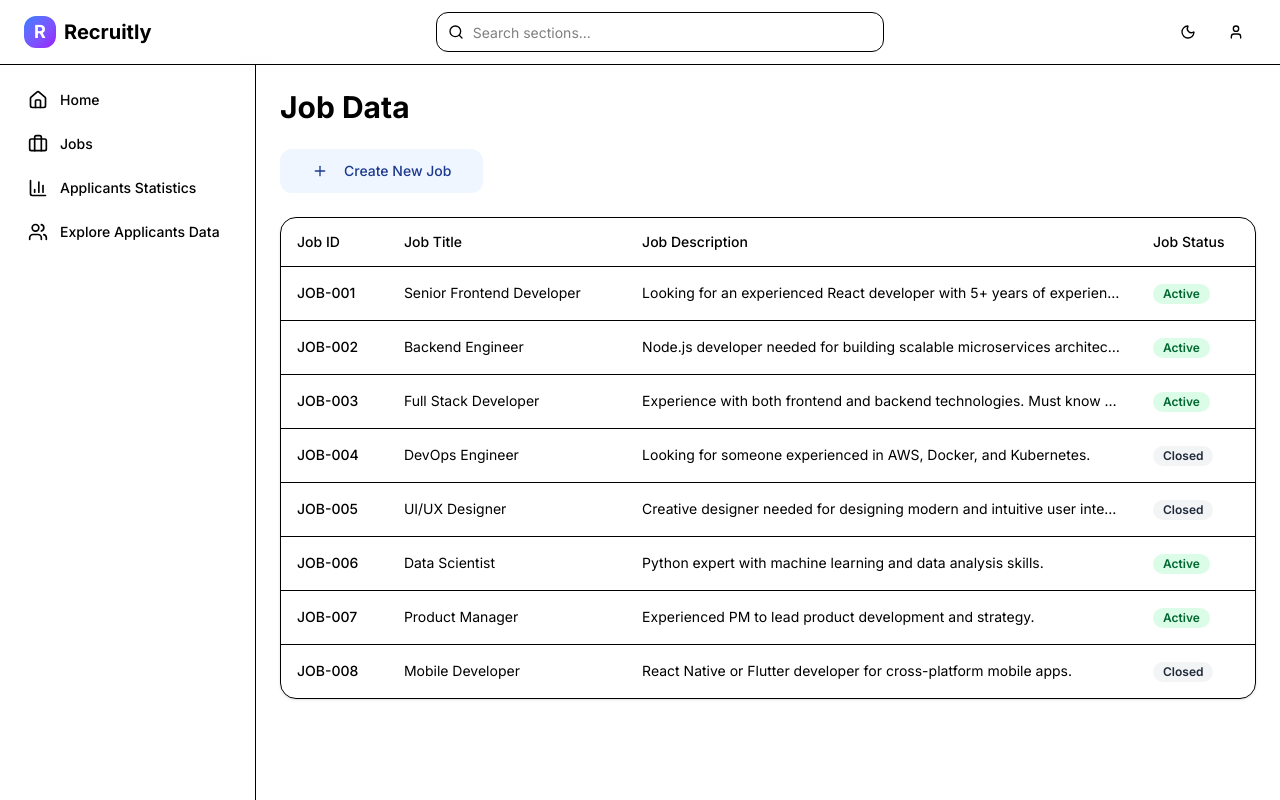
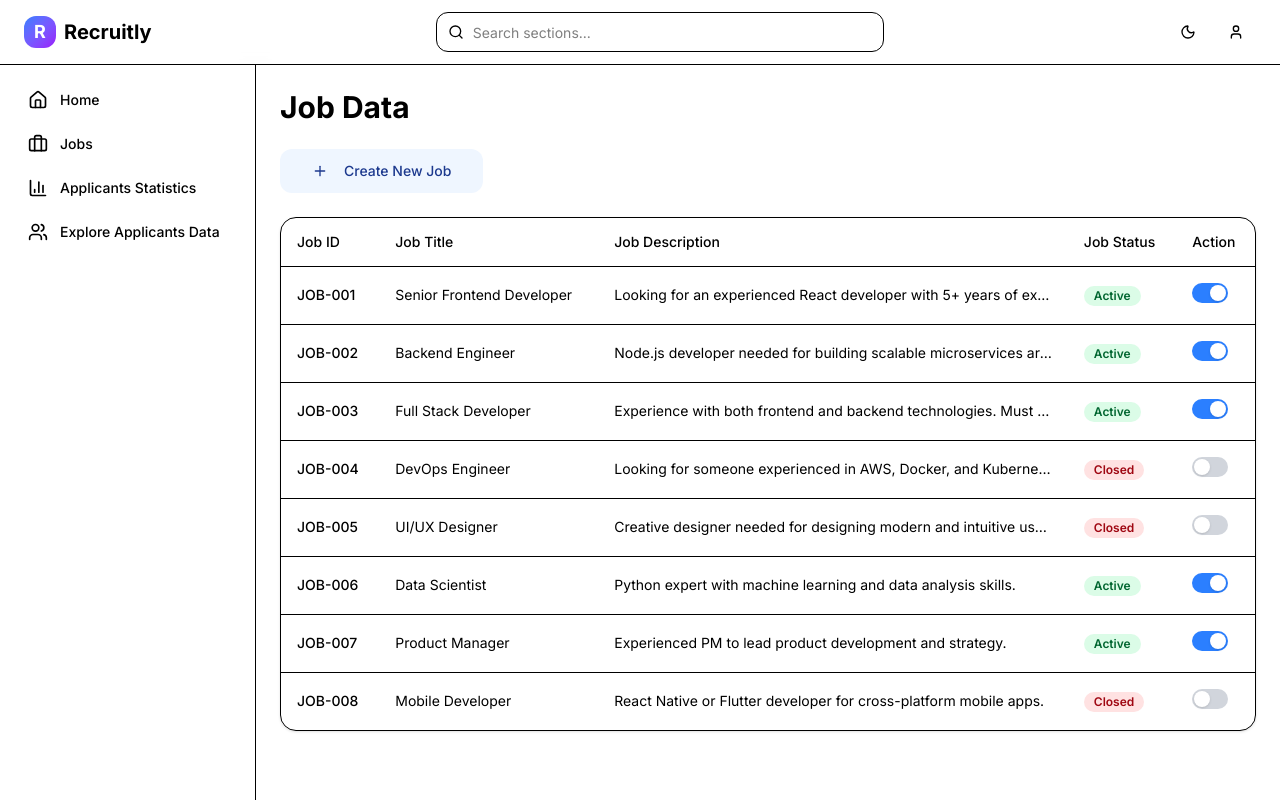
Before and after one commit to janitheranga/recruitly, a Next.js app: page /jobs in a window 1280 px wide. Built offline with nearby package versions, Linux system fonts and the light colour scheme.

Commit message:
Fixed design issue

```diff
--- a/app/jobs/page.tsx
+++ b/app/jobs/page.tsx
@@ -22,7 +22,7 @@ import {
 } from "@/components/ui/dialog";
 import { Input } from "@/components/ui/input";
 import { Label } from "@/components/ui/label";
-import { Textarea } from "@/components/ui/textarea";
+import { Textarea } from "@/components/ui/textarea"; // Corrected import path
 import { Plus } from "lucide-react";
 import { mockJobs } from "@/lib/data";
 import { Job } from "@/lib/types";
@@ -48,6 +48,16 @@ export default function JobsPage() {
     setJobs([...jobs, newJob]);
     handleClear();
     setIsDialogOpen(false);
+  };
+
+  const handleToggleStatus = (jobId: string) => {
+    setJobs((prev) =>
+      prev.map((job) =>
+        job.id === jobId
+          ? { ...job, status: job.status === "Active" ? "Closed" : "Active" }
+          : job
+      )
+    );
   };
 
   const handleClear = () => {
@@ -143,6 +153,7 @@ export default function JobsPage() {
                   Job Description
                 </TableHead>
                 <TableHead>Job Status</TableHead>
+                <TableHead>Action</TableHead>
               </TableRow>
             </TableHeader>
             <TableBody>
@@ -160,11 +171,22 @@ export default function JobsPage() {
                       className={`inline-flex items-center rounded-full px-2.5 py-0.5 text-xs font-semibold ${
                         job.status === "Active"
                           ? "bg-green-100 text-green-800 dark:bg-green-900/30 dark:text-green-400"
-                          : "bg-gray-100 text-gray-800 dark:bg-gray-900/30 dark:text-gray-400"
+                          : "bg-red-100 text-red-800 dark:bg-red-900/30 dark:text-red-400"
                       }`}
                     >
                       {job.status}
                     </span>
+                  </TableCell>
+                  <TableCell>
+                    <label className="relative inline-flex items-center gap-2 cursor-pointer select-none">
+                      <input
+                        type="checkbox"
+                        checked={job.status === "Active"}
+                        onChange={() => handleToggleStatus(job.id)}
+                        className="peer h-5 w-9 appearance-none rounded-full bg-gray-300 transition-colors duration-200 checked:bg-blue-500 focus:outline-none focus:ring-2 focus:ring-ring focus:ring-offset-2"
+                      />
+                      <span className="pointer-events-none absolute left-0.5 top-0.5 h-4 w-4 rounded-full bg-white shadow transition peer-checked:translate-x-4"></span>
+                    </label>
                   </TableCell>
                 </TableRow>
               ))}
```
